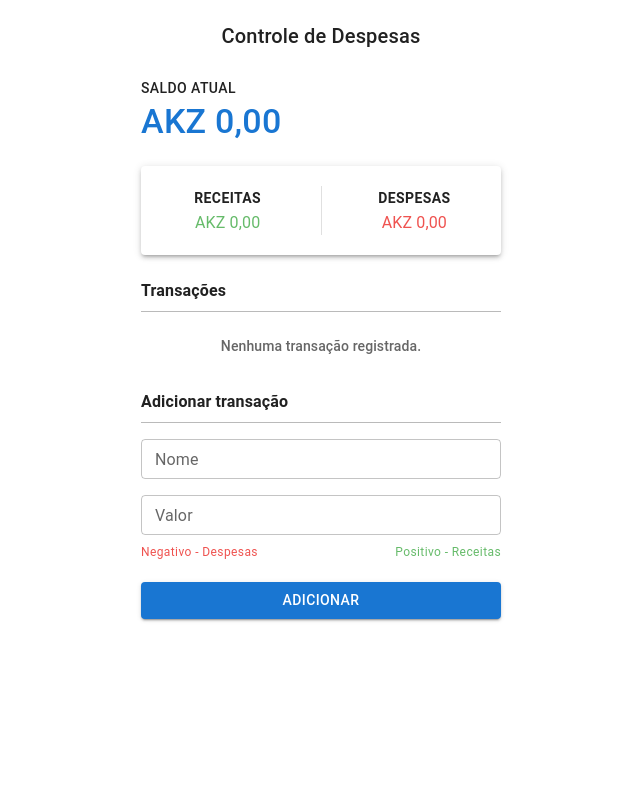
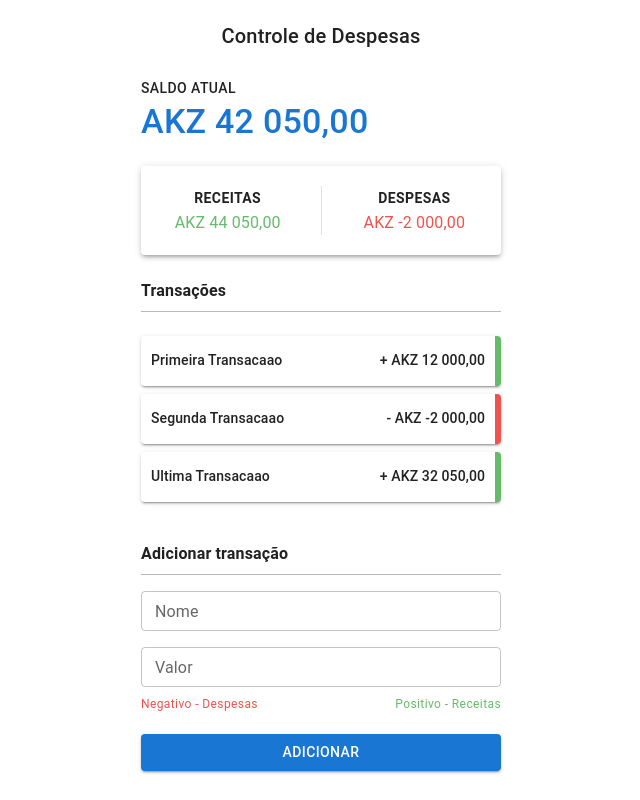
Before and after one commit to Francisco-Fetapi/financial-manager, a React (Vite) app: page / in a window 1280 px wide. Shown: the whole page, without its empty margins (319-959 px from the left). Built offline with nearby package versions, Linux system fonts and the light colour scheme.

Commit message:
React strict removido - nao estava a rerenderizar quando um state do redux fosse modificado

```diff
--- a/src/App.tsx
+++ b/src/App.tsx
@@ -1,10 +1,8 @@
-import { useSelector } from "react-redux";
 import AddTransactions from "./components/AddTransactions";
 import CurrentBalance from "./components/CurrentBalance";
 import DebitAndCredit from "./components/DebitAndCredit";
 import Header from "./components/Header";
 import Transactions from "./components/Transactions";
-import { RootState } from "./store/App.store";
 import * as S from "./styles/General";
 
 function App() {
--- a/src/components/Transaction.tsx
+++ b/src/components/Transaction.tsx
@@ -1,14 +1,21 @@
 import { Box, IconButton } from "@mui/material";
 import { MdClose } from "react-icons/md";
+import { useDispatch } from "react-redux";
 import ConvertToLocalMoney from "../helpers/ConvertToLocalMoney";
+import { removeTransaction } from "../store/App.store";
 import { Text, TransactionContainer } from "../styles/General";
 
 interface Props {
   name: string;
   value: number;
+  id: number;
 }
 
-export default function Transaction({ name, value }: Props) {
+export default function Transaction({ name, value, id }: Props) {
+  const dispatch = useDispatch();
+  function remover() {
+    dispatch(removeTransaction(id));
+  }
   return (
     <Box my={1}>
       <TransactionContainer
@@ -17,7 +24,7 @@ export default function Transaction({ name, value }: Props) {
       >
         <Box display="flex" alignItems="center">
           <Box mr={0.3} className="close-button">
-            <IconButton size="small" color="error">
+            <IconButton size="small" color="error" onClick={remover}>
               <MdClose />
             </IconButton>
           </Box>
--- a/src/components/Transactions.tsx
+++ b/src/components/Transactions.tsx
@@ -6,12 +6,13 @@ import Transaction from "./Transaction";
 
 export default function Transactions() {
   const transactions = useSelector(getAllTransactions);
+  console.log(transactions);
   return (
     <Box mt={3}>
       <TextWithDivider>Transações</TextWithDivider>
       <Box mt={3}>
-        {transactions.map(({ name, value }) => (
-          <Transaction name={name} value={value} />
+        {transactions.map(({ name, value }, key) => (
+          <Transaction name={name} value={value} id={key} />
         ))}
       </Box>
       {transactions.length === 0 && (
--- a/src/main.tsx
+++ b/src/main.tsx
@@ -6,11 +6,9 @@ import Layout from "./core/mui";
 import store from "./store/App.store";
 
 ReactDOM.createRoot(document.getElementById("root") as HTMLElement).render(
-  <React.StrictMode>
-    <Provider store={store}>
-      <Layout>
-        <App />
-      </Layout>
-    </Provider>
-  </React.StrictMode>
+  <Provider store={store}>
+    <Layout>
+      <App />
+    </Layout>
+  </Provider>
 );
--- a/src/store/App.store.ts
+++ b/src/store/App.store.ts
@@ -10,15 +10,20 @@ export interface Accounting {
 }
 
 const initialState: Accounting = {
-  transactions: [],
+  transactions: [
+    { name: "Primeira Transacaao", value: 12000 },
+    { name: "Segunda Transacaao", value: -2000 },
+    { name: "Ultima Transacaao", value: 32050 },
+  ],
 };
 
-export const counterSlice = createSlice({
+export const accountingSlice = createSlice({
   name: "accounting",
   initialState,
   reducers: {
     addTransaction(state, action: PayloadAction<Transaction>) {
       state.transactions.push(action.payload);
+      console.log(state.transactions);
     },
     removeTransaction(state, action: PayloadAction<number>) {
       state.transactions.splice(action.payload, 1);
@@ -28,11 +33,11 @@ export const counterSlice = createSlice({
 
 const store = configureStore({
   reducer: {
-    accounting: counterSlice.reducer,
+    accounting: accountingSlice.reducer,
   },
 });
 
-export const { addTransaction, removeTransaction } = counterSlice.actions;
+export const { addTransaction, removeTransaction } = accountingSlice.actions;
 export default store;
 
 export type RootState = ReturnType<typeof store.getState>;
```
